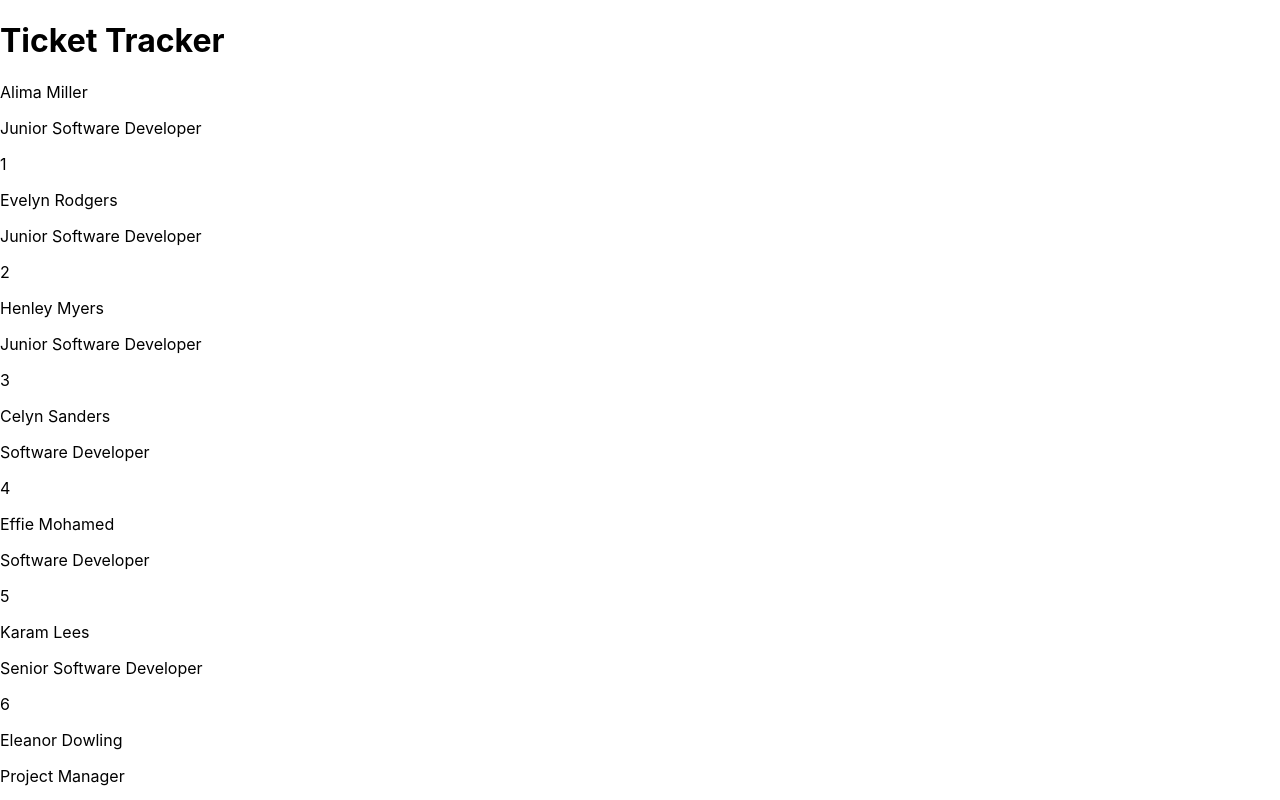
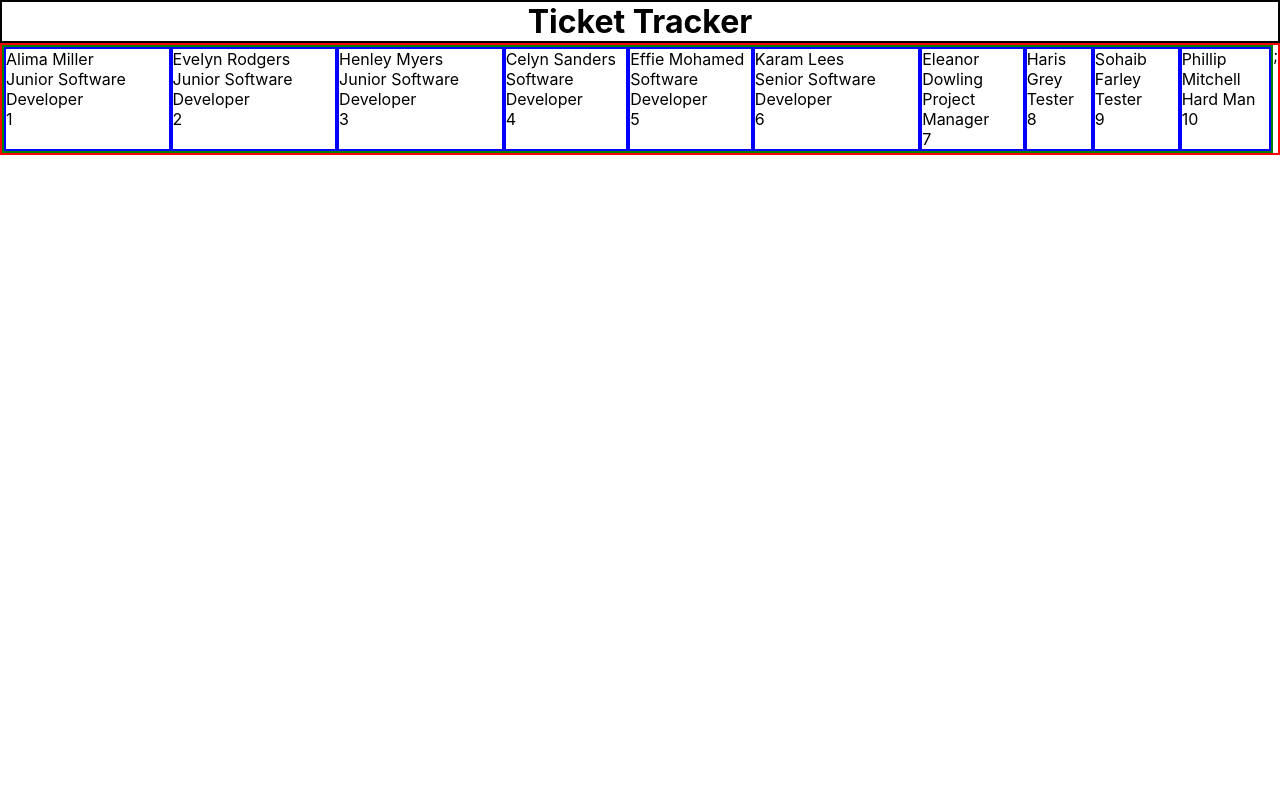
Before and after one commit to Zain-Ashfaq/ticket-manager, a React (Create React App) app in the folder ticket-manager-app/: page / in a window 1280 px wide. Shown: the top 800 px of the page. Built offline with nearby package versions, Linux system fonts and the light colour scheme.

Commit message:
Added basic scss to make cards into a row

```diff
--- a/ticket-manager-app/package.json
+++ b/ticket-manager-app/package.json
@@ -34,5 +34,8 @@
       "last 1 firefox version",
       "last 1 safari version"
     ]
+  },
+  "devDependencies": {
+    "sass": "^1.55.0"
   }
 }
--- a/ticket-manager-app/src/App-testing.scss
+++ b/ticket-manager-app/src/App-testing.scss
@@ -3,7 +3,16 @@
   margin: 0px;
 }
 main {
+  display: flex;
+  flex-direction: column;
   .main__header {
+    display: flex;
+    justify-content: center;
+
     border: 2px solid black;
   }
+  .main__tiles-container {
+    border: 2px solid red;
+    display: flex;
+  }
 }
--- a/ticket-manager-app/src/App.jsx
+++ b/ticket-manager-app/src/App.jsx
@@ -1,4 +1,4 @@
-import "";
+import "./App-testing.scss";
 import teams from "./data/team";
 import TrackerTiles from "./components/TrackerTile";
 
@@ -11,7 +11,7 @@ const App = () => {
   return (
     <main>
       <h1 className="main__header">Ticket Tracker</h1>
-      <div>
+      <div className="main__tiles-container">
         <TrackerTiles namesArray={teams} />;
       </div>
     </main>
--- a/ticket-manager-app/src/components/TrackerTile.jsx
+++ b/ticket-manager-app/src/components/TrackerTile.jsx
@@ -1,3 +1,5 @@
+import "./TrackerTile.scss";
+
 const TrackerTiles = (props) => {
   // id
   // name
@@ -5,14 +7,14 @@ const TrackerTiles = (props) => {
   const { namesArray } = props;
 
   const cardList = namesArray.map((names) => (
-    <>
+    <div className="individual-card">
       <p>{names.name}</p>
       <p>{names.role}</p>
       <p>{names.id}</p>
-    </>
+    </div>
   ));
 
-  return <div>{cardList}</div>;
+  return <div className="test">{cardList}</div>;
 };
 
 export default TrackerTiles;
--- /dev/null
+++ b/ticket-manager-app/src/components/TrackerTile.scss
@@ -0,0 +1,8 @@
+.test {
+  display: flex;
+  flex-direction: row;
+  border: 2px solid green;
+}
+.individual-card {
+  border: 2px solid blue;
+}
```
Also changed, not shown: 1 other file (tests, documents, lock files or other folders).
